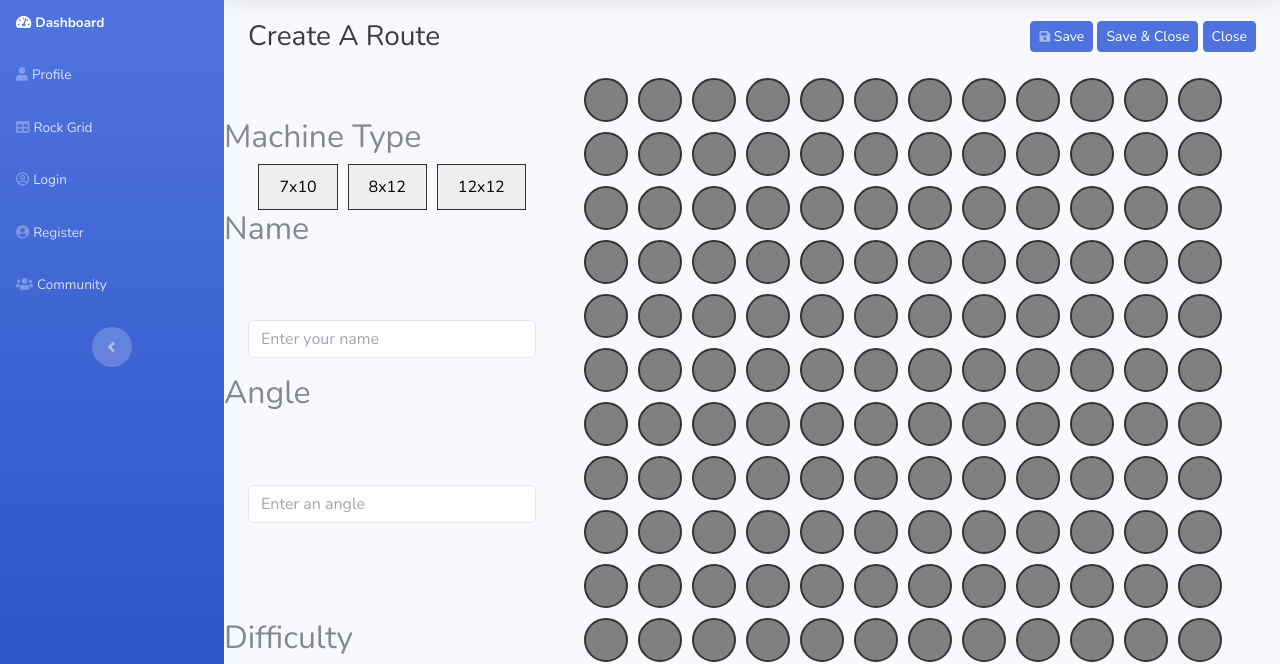
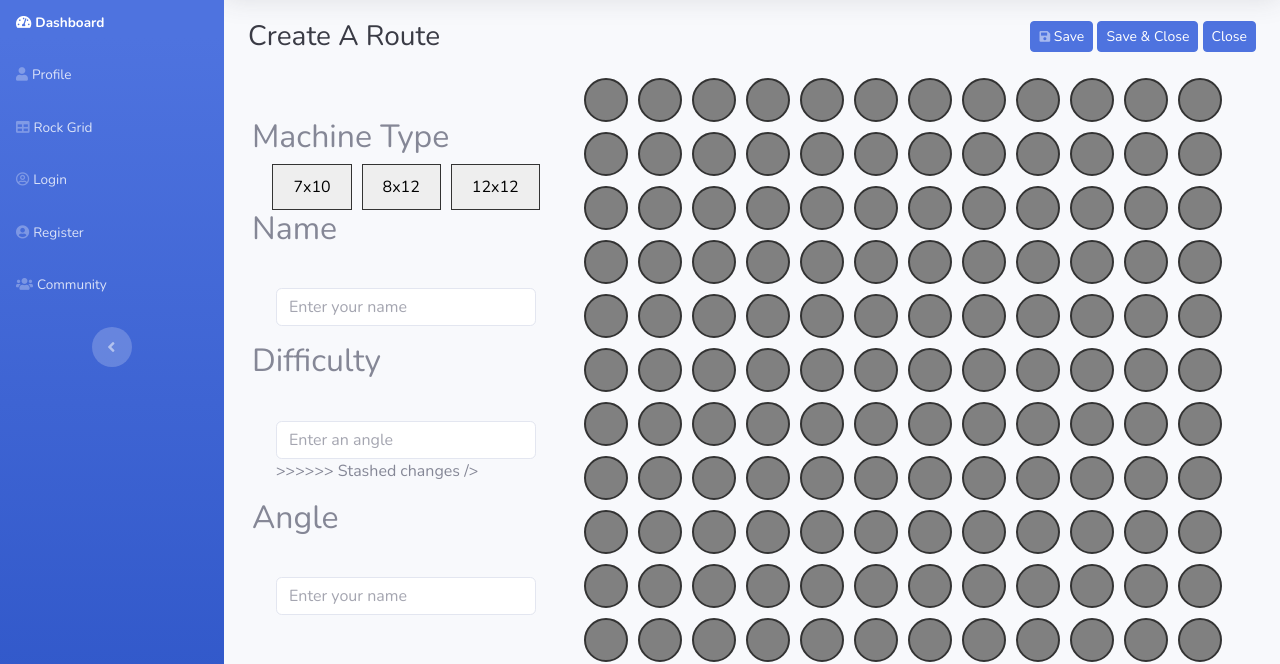
Before and after one commit to IsaacC-245/ClimbCraft, a website: page climcraft_fe/rock-grid.html in a window 1280 px wide. Shown: the part 74-738 px from the top of the page. Drawn offline with nearby package versions, Linux system fonts and the light colour scheme.

Commit message:
commit by dalen

```diff
--- a/climcraft_fe/assets/css/rock-grid.css
+++ b/climcraft_fe/assets/css/rock-grid.css
@@ -56,4 +56,5 @@
   margin-top: 20px;
   margin-bottom: 20px;
   padding-bottom: 20px;
+  padding-left: 20px;
 }
--- a/climcraft_fe/rock-grid.html
+++ b/climcraft_fe/rock-grid.html
@@ -259,8 +259,9 @@
                     12x12
                   </button>
                 </div>
-                <h2>Name</h2>
-                <div class="container mt-5">
+
+                <h2 class="mb-3">Name</h2> <!-- Added margin-bottom -->
+                <div class="container mt-3"> <!-- Adjusted top margin -->
                   <form>
                     <div class="mb-3">
                       <label for="nameInput" class="form-label"></label>
@@ -274,8 +275,9 @@
                     </div>
                   </form>
                 </div>
-                <h2>Angle</h2>
-                <div class="container mt-5 col-Margin">
+
+                <h2 class="mb-3">Difficulty</h2> <!-- Added margin-bottom -->
+                <div class="container mt-3"> <!-- Adjusted top margin -->
                   <form>
                     <div class="mb-3">
                       <label for="nameInput" class="form-label"></label>
@@ -284,12 +286,37 @@
                         class="form-control"
                         id="nameInput"
                         name="difficulty-field"
+<<<<<<< Updated upstream
                         placeholder="Enter an angle"
+=======
+                        placeholder="Enter your name"
+>>>>>>> Stashed changes
                       />
                     </div>
                   </form>
                 </div>
+
+                <h2 class="mb-3">Angle</h2> <!-- Added margin-bottom -->
+                <div class="container mt-3"> <!-- Adjusted top margin -->
+                  <form>
+                    <div class="mb-3">
+                      <label for="nameInput" class="form-label"></label>
+                      <input
+                        type="text"
+                        class="form-control"
+                        id="nameInput"
+                        name="Angle-field"
+                        placeholder="Enter your name"
+                      />
+                    </div>
+                  </form>
+                </div>
+
+
+
+
               </div>
+<<<<<<< Updated upstream
               <h2>Difficulty</h2>
               <div class="container mt-5 col-Margin">
                 <form>
@@ -305,6 +332,12 @@
                   </div>
                 </form>
               </div>
+=======
+
+
+
+
+>>>>>>> Stashed changes
             </div>
 
             <div class="col-md-8">
```
